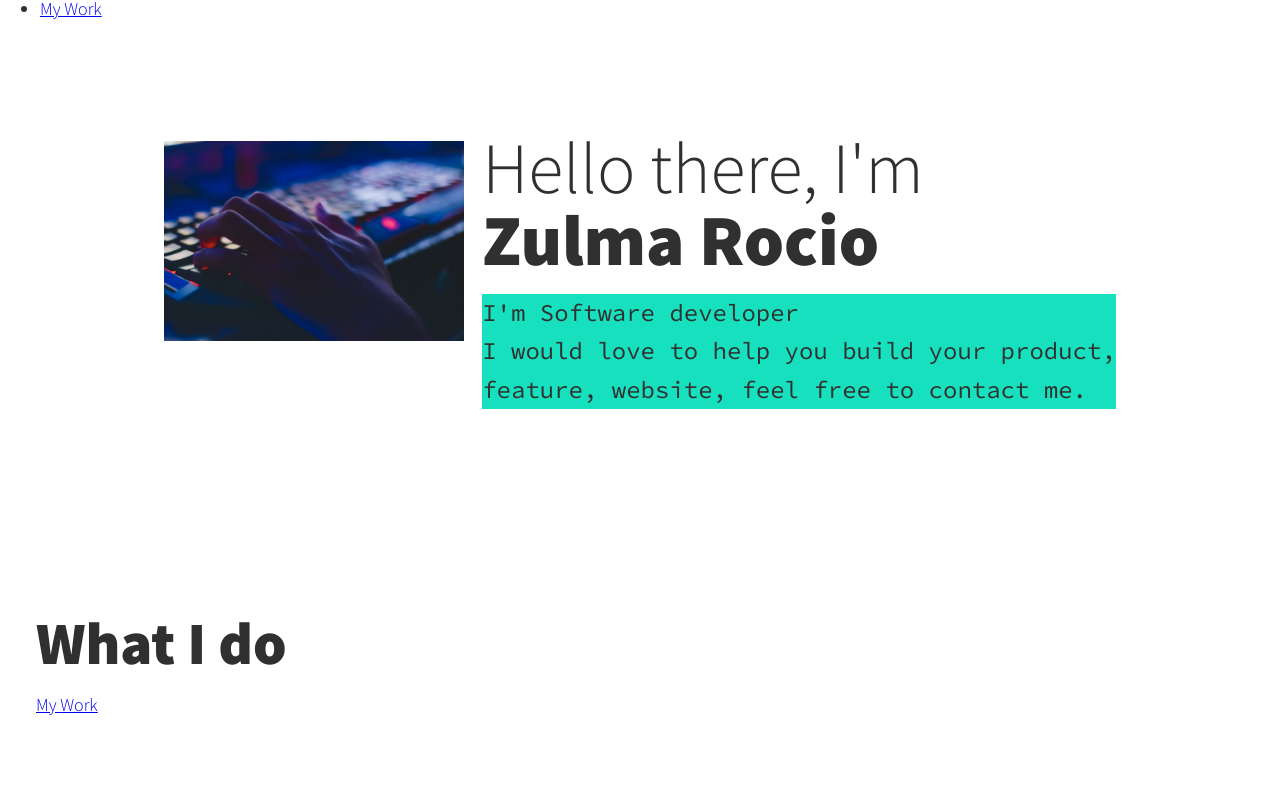
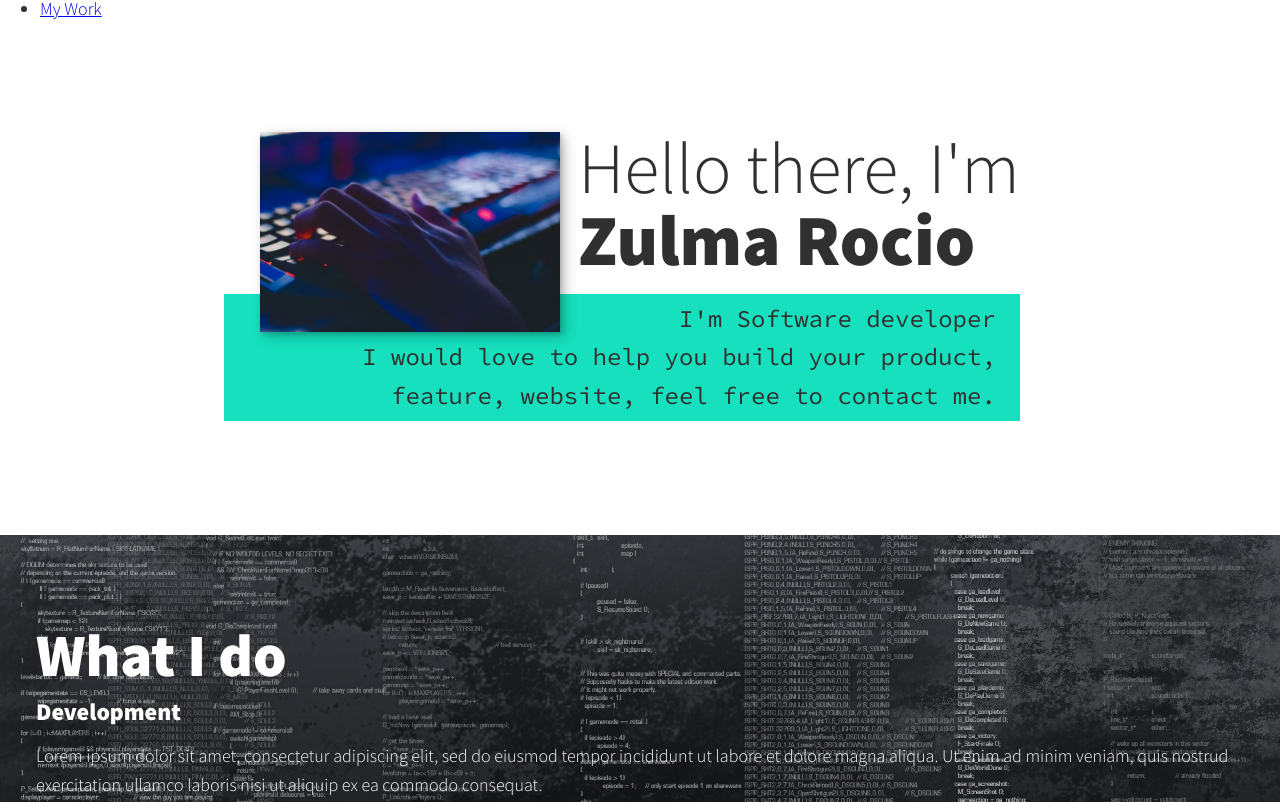
Before and after one commit to Rocio01/zr-portafolio, a React (Create React App) app: page / in a window 1280 px wide. Shown: the part 458-1260 px from the top of the page. Built offline with nearby package versions, Linux system fonts and the light colour scheme.

Commit message:
Add style, refactor services component

```diff
--- a/src/App.css
+++ b/src/App.css
@@ -19,6 +19,9 @@
   --fs-h2: 2.25rem;
   --fs-h3: 1.25rem;
   --fs-body: 1rem;
+
+  --bs: 0.25em 0.25em 0.75em rgba(0, 0, 0, 0.25),
+    0.125em 0.125em 0.25em rgba(0, 0, 0, 0.15);
 }
 
 @media (min-width: 800px) {
@@ -86,10 +89,18 @@ h3 {
 .section-subtitle-about {
   background: var(--clr-accent);
   font-family: var(--ff-secondary);
+  padding: 0.25em 1em;
   margin-bottom: 1em;
 }
+.intro {
+  position: relative;
+}
 
-@media (min-width: 600px) {
+.intro-img {
+  box-shadow: var(--bs);
+}
+
+@media (min-width: 814px) {
   .intro {
     display: grid;
     width: min-content;
@@ -104,6 +115,24 @@ h3 {
   .intro-img {
     grid-area: img;
     min-width: 300px;
-    padding-top: 0.5em;
+    position: relative;
+    z-index: 2;
+  }
+
+  .section-subtitle-intro {
+    align-self: start;
+    grid-column: -1 / 1;
+    grid-row: 2;
+    text-align: right;
+    position: relative;
+    left: -1.5em;
+    width: calc(100% + 1.5em);
   }
 }
+
+.my-services {
+  background-color: var(--clr-dark);
+  background-image: url(./images/background.jpg);
+  background-size: cover;
+  color: var(--clr-light);
+}
--- a/src/components/Services.js
+++ b/src/components/Services.js
@@ -6,21 +6,12 @@ const Services = () => {
             <h2 className="section-title section-title-services">What I do</h2>
             <div className="services">
                 <div className="service">
-            <h3></h3>
-            <p></p>
+                    <h3>Development</h3>
+                    <p>Lorem ipsum dolor sit amet, consectetur adipiscing elit, sed do eiusmod tempor incididunt ut labore et dolore magna aliqua. Ut enim ad minim veniam, quis nostrud exercitation ullamco laboris nisi ut aliquip ex ea commodo consequat.</p>
                 </div>
 
-        <div className="service">
-            <h3></h3>
-            <p></p>
+            <a href="#work" className="btn">My Work</a>
             </div>
-
-        <div className="service">
-            <h3></h3>
-            <p></p>
-        </div>
-    </div>
-    <a href="#work" className="btn">My Work</a>
     </section>
   )
 }
```
Also changed, not shown: src/images/background.jpg (added). Lines whose indentation alone changed are shown as unchanged.
